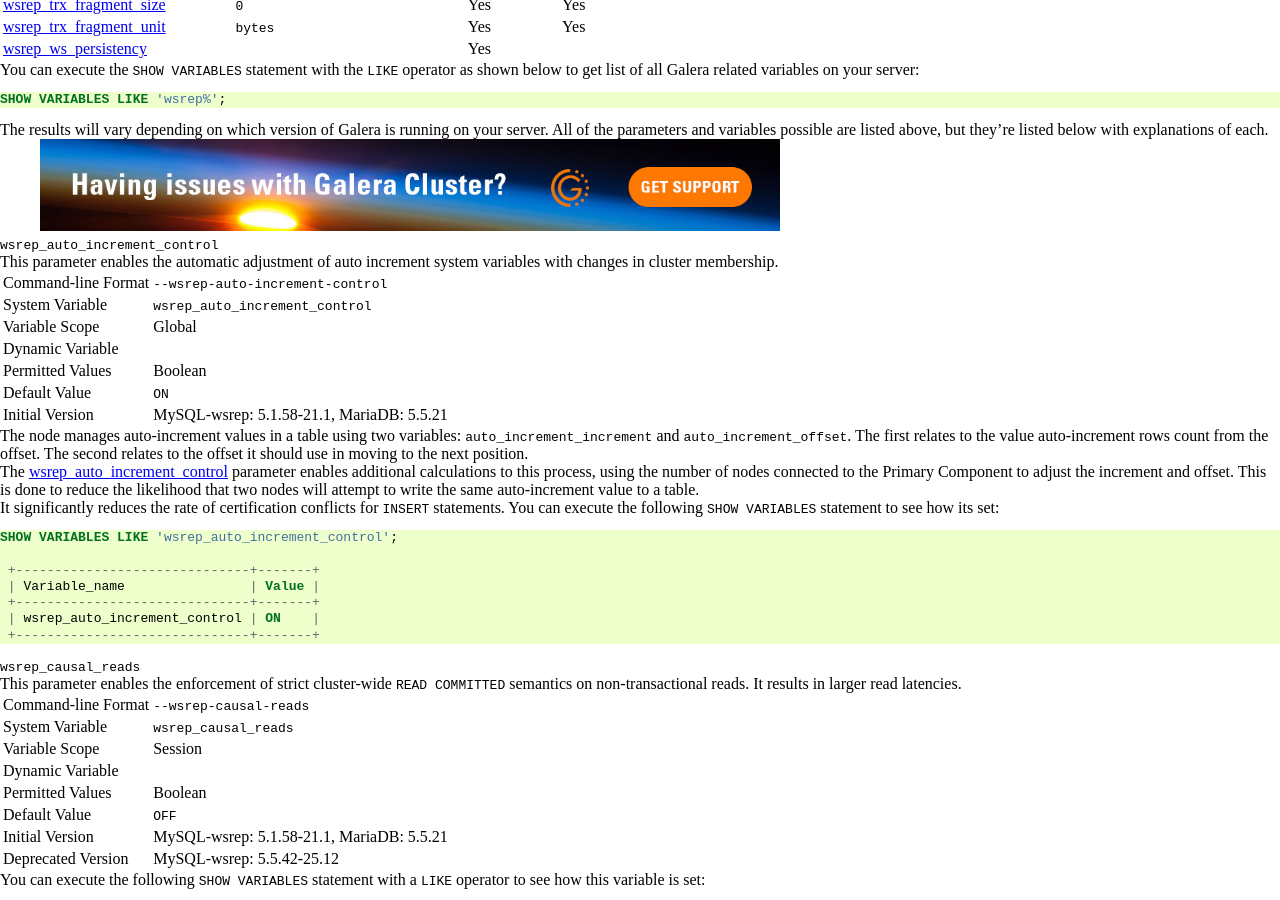
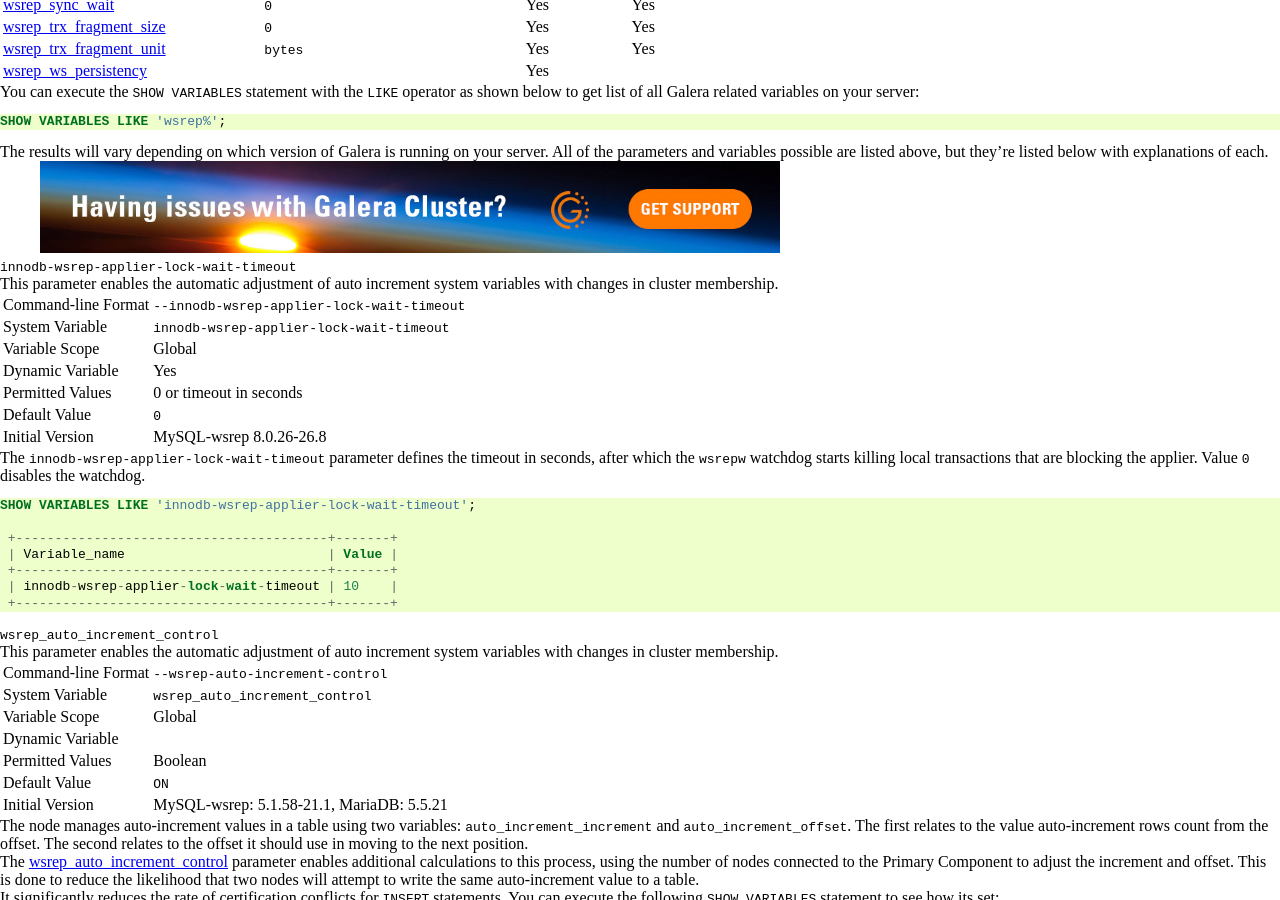
Before and after one commit to codership/documentation, a Sphinx documentation site: the page built from galeracluster/source/documentation/mysql-wsrep-options.rst, in a window 1280 px wide and 900 px high, scrolled down 1598 px. Built offline with Sphinx 7.4.7, drawn with Linux system fonts in a browser that asks for light colours; comment, search, counter and statistics services are not loaded; some of the changed text lies outside the part shown.

Commit message:
Issue #335 innodb-wsrep-applier-lock-wait-timeout added for review.

```diff
--- a/galeracluster/source/documentation/mysql-wsrep-options.rst
+++ b/galeracluster/source/documentation/mysql-wsrep-options.rst
@@ -75,6 +75,7 @@ and an explanation.
    :header: "|br| Option", "|br| Default Value", "|br| Global ", "|br| Dynamic"
    :widths: 30, 30, 12, 12
 
+   ":ref:`innodb-wsrep-applier-lock-wait-timeout <innodb-wsrep-applier-lock-wait-timeout>`", "``0``", "Yes", "Yes"
    ":ref:`wsrep_auto_increment_control <wsrep_auto_increment_control>`", "``ON``", "Yes", ""
    ":ref:`wsrep_causal_reads <wsrep_causal_reads>`", "``OFF``", "", ""
    ":ref:`wsrep_certify_nonPK <wsrep_certify_nonPK>`", "``ON``", "", "Yes"
@@ -149,6 +150,38 @@ The results will vary depending on which version of Galera is running on your se
               :target: https://galeracluster.com/support/#galera-cluster-support-subscription
 
 
+.. _`innodb-wsrep-applier-lock-wait-timeout`:
+.. rst-class:: section-heading
+.. rubric:: ``innodb-wsrep-applier-lock-wait-timeout``
+
+.. index::
+   pair: Parameters; innodb-wsrep-applier-lock-wait-timeout
+
+This parameter enables the automatic adjustment of auto increment system variables with changes in cluster membership.
+
+.. csv-table::
+   :class: doc-options
+
+   "Command-line Format", "``--innodb-wsrep-applier-lock-wait-timeout``"
+   "System Variable", "``innodb-wsrep-applier-lock-wait-timeout``"
+   "Variable Scope", "Global"
+   "Dynamic Variable", "Yes"
+   "Permitted Values", "0 or timeout in seconds"
+   "Default Value", "``0`` "
+   "Initial Version", "MySQL-wsrep 8.0.26-26.8"
+
+The ``innodb-wsrep-applier-lock-wait-timeout`` parameter defines the timeout in seconds, after which the ``wsrepw`` watchdog starts killing local transactions that are blocking the applier. Value ``0`` disables the watchdog.
+
+.. code-block:: mysql
+
+   SHOW VARIABLES LIKE 'innodb-wsrep-applier-lock-wait-timeout';
+
+    +----------------------------------------+-------+
+    | Variable_name                          | Value |
+    +----------------------------------------+-------+
+    | innodb-wsrep-applier-lock-wait-timeout | 10    |
+    +----------------------------------------+-------+
+
 .. _`wsrep_auto_increment_control`:
 .. rst-class:: section-heading
 .. rubric:: ``wsrep_auto_increment_control``
```
